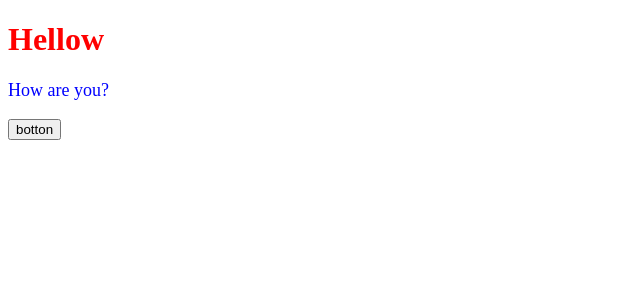
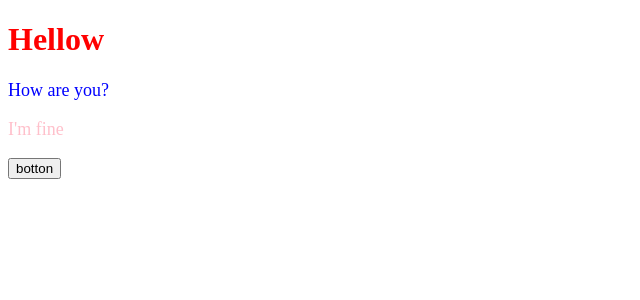
Before and after one commit to luxurl/Udemy-React, a React (Create React App) app: page / in a window 1280 px wide. Shown: the top 300 px of the page, without its empty margins (0-640 px from the left). Built offline with nearby package versions, Linux system fonts and the light colour scheme.

Commit message:
propsの使い方

```diff
--- a/package.json
+++ b/package.json
@@ -5,6 +5,7 @@
   "keywords": [],
   "main": "src/index.js",
   "dependencies": {
+    "jss-plugin-props-sort": "10.9.0",
     "react": "17.0.2",
     "react-dom": "17.0.2",
     "react-scripts": "4.0.0"
--- a/src/App.jsx
+++ b/src/App.jsx
@@ -1,13 +1,10 @@
 //拡張子jsxはコンポーネントの証
 
 import React from "react";
+import ColofulMessage from "./compornents/ColorFulMessage";
 
 const App = () => {
   const onClicButton = () => alert();
-  const contentStyle = {
-    color: "blue",
-    fontSize: "18px"
-  };
 
   return (
     //エラーを回避するためだけの囲い
@@ -15,7 +12,8 @@ const App = () => {
     //省略可
     <>
       <h1 style={{ color: "red" }}>Hellow</h1>
-      <p style={contentStyle}>How are you?</p>
+      <ColofulMessage color="blue">How are you?</ColofulMessage>
+      <ColofulMessage color="pink">I'm fine</ColofulMessage>
       <button onClick={onClicButton}>botton</button>
     </>
     //   </React.Fragment>
--- /dev/null
+++ b/src/compornents/ColorFulMessage.jsx
@@ -0,0 +1,14 @@
+import React from "react";
+
+const ColorfulMessage = (props) => {
+  console.log(props);
+
+  const contentStyle = {
+    color: props.color,
+    fontSize: "18px"
+  };
+
+  return <p style={contentStyle}>{props.children}</p>;
+};
+
+export default ColorfulMessage;
```
